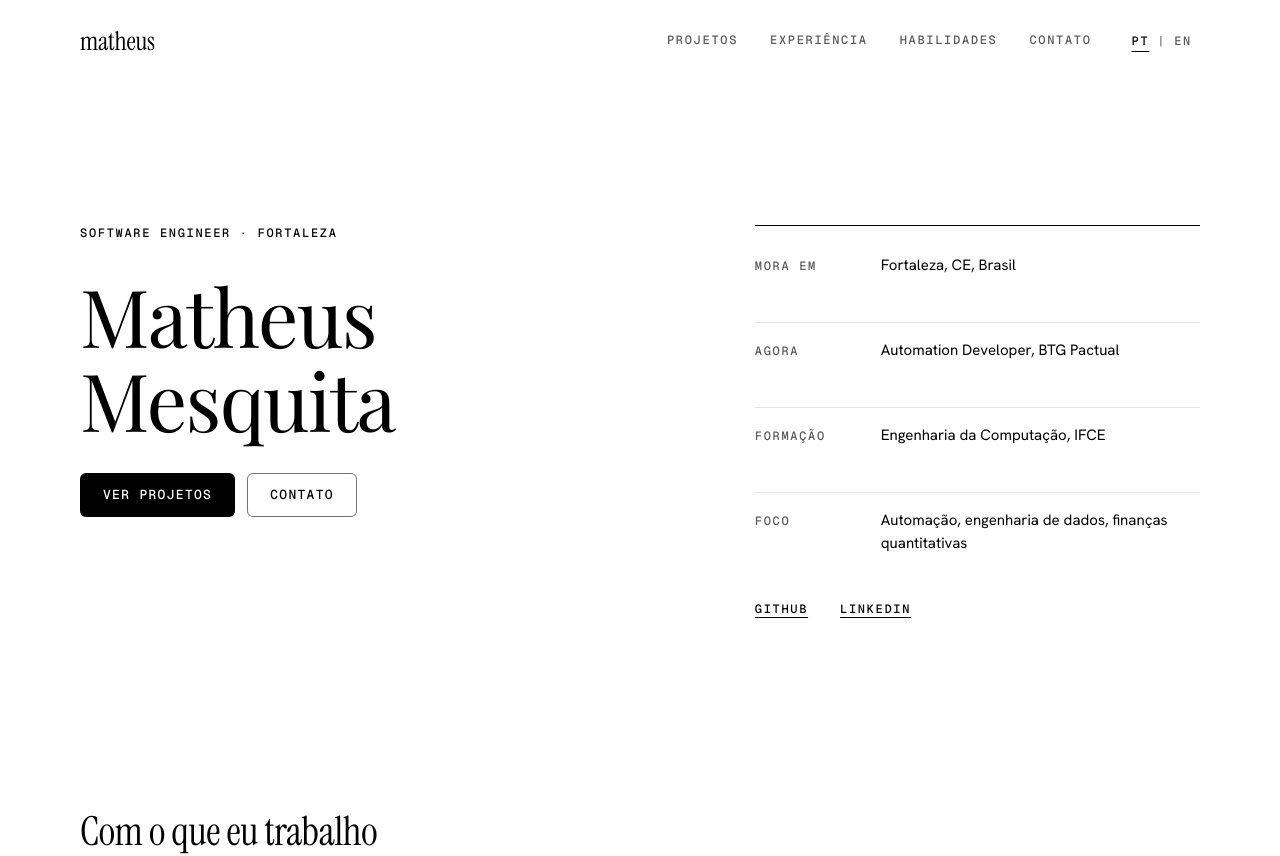
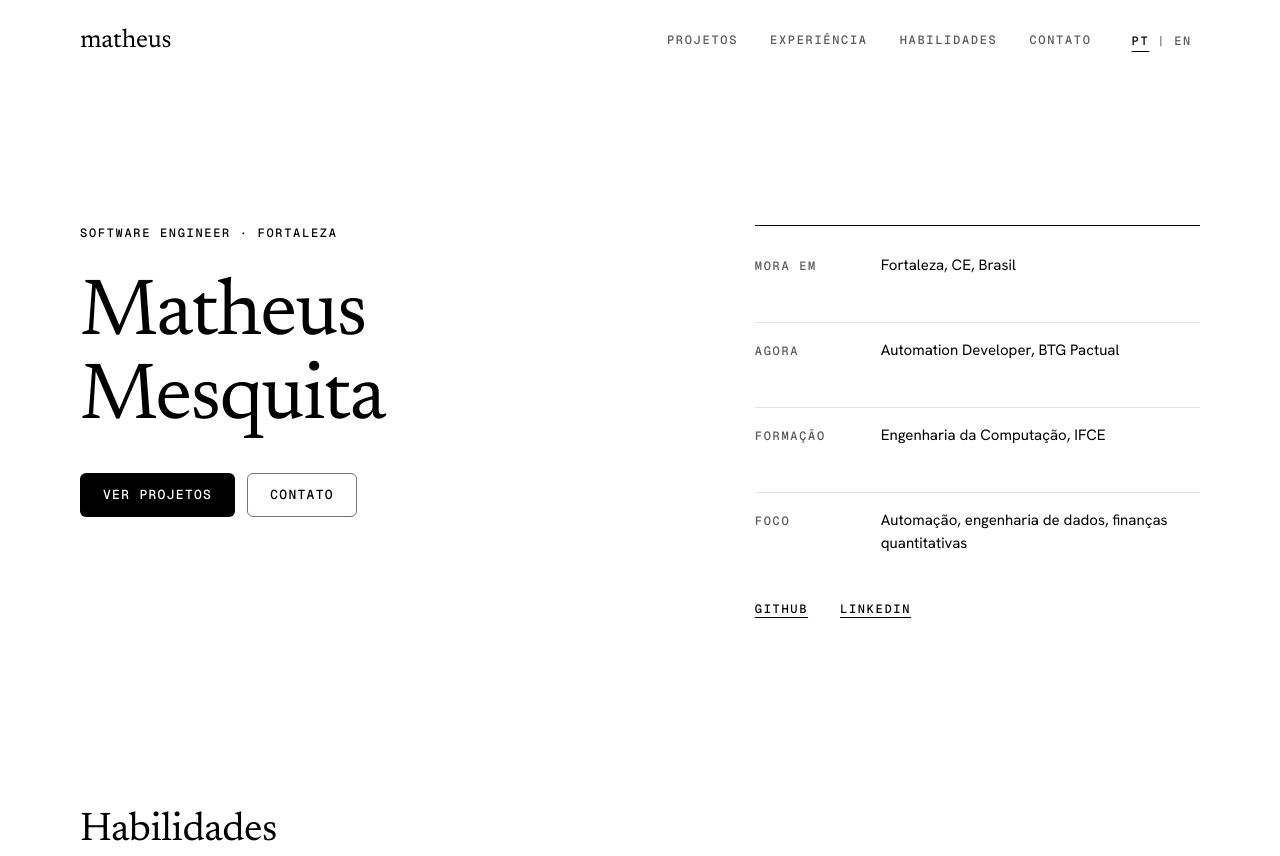
Before and after one commit to matheusmqm/portfolio, an Astro site: page / in a window 1280 px wide. Shown: the top 856 px of the page. Built offline with nearby package versions, Linux system fonts and the light colour scheme; Astro itself is replaced by a stand-in of ours.

Commit message:
feat: Newsreader e Crimson Pro no lugar das serifadas antigas; título 'Habilidades'
Co-Authored-By: Claude Sonnet 5.5 <noreply@anthropic.com>

```diff
--- a/design/tokens.json
+++ b/design/tokens.json
@@ -154,27 +154,33 @@
   "type": {
     "fonts": [
       {
-        "family": "Instrument Serif",
-        "file": "fonts/InstrumentSerif-Regular.woff2",
-        "weight": "400",
+        "family": "Newsreader",
+        "file": "fonts/Newsreader-Variable.woff2",
+        "weight": "200 800",
         "style": "normal"
       },
       {
-        "family": "Instrument Serif",
-        "file": "fonts/InstrumentSerif-Italic.woff2",
-        "weight": "400",
+        "family": "Newsreader",
+        "file": "fonts/Newsreader-Italic-Variable.woff2",
+        "weight": "200 800",
+        "style": "italic"
+      },
+      {
+        "family": "Crimson Pro",
+        "file": "fonts/CrimsonPro-Variable.woff2",
+        "weight": "200 900",
+        "style": "normal"
+      },
+      {
+        "family": "Crimson Pro",
+        "file": "fonts/CrimsonPro-Italic-Variable.woff2",
+        "weight": "200 900",
         "style": "italic"
       },
       {
         "family": "Hanken Grotesk",
         "file": "fonts/HankenGrotesk-Variable.woff2",
         "weight": "100 900",
-        "style": "normal"
-      },
-      {
-        "family": "Playfair Display",
-        "file": "fonts/PlayfairDisplay-Variable.woff2",
-        "weight": "400 900",
         "style": "normal"
       },
       {
@@ -185,8 +191,8 @@
       }
     ],
     "families": {
-      "serif": "\"Instrument Serif\", \"Iowan Old Style\", \"Palatino Linotype\", Georgia, serif",
-      "display": "\"Playfair Display\", \"Instrument Serif\", Georgia, serif",
+      "serif": "\"Crimson Pro\", Georgia, serif",
+      "display": "\"Newsreader\", Georgia, serif",
       "sans": "\"Hanken Grotesk\", system-ui, -apple-system, \"Segoe UI\", sans-serif",
       "mono": "\"Geist Mono\", ui-monospace, \"SF Mono\", Menlo, Consolas, monospace"
     },
--- a/package.json
+++ b/package.json
@@ -15,6 +15,8 @@
     "astro": "^7.4.12"
   },
   "devDependencies": {
+    "@fontsource-variable/crimson-pro": "^5.3.0",
+    "@fontsource-variable/newsreader": "^5.3.0",
     "@iconify-json/logos": "^1.2.20",
     "@iconify-json/lucide": "^1.2.156",
     "simple-icons": "^16.38.0"
--- a/scripts/verify-home.test.mjs
+++ b/scripts/verify-home.test.mjs
@@ -8,8 +8,8 @@ const projects = readdirSync('src/data/projects')
   .map((f) => JSON.parse(readFileSync(`src/data/projects/${f}`, 'utf8')));
 
 const pages = {
-  pt: { html: readFileSync('dist/index.html', 'utf8'), skills: 'habilidades', heading: 'Com o que eu trabalho' },
-  en: { html: readFileSync('dist/en/index.html', 'utf8'), skills: 'skills', heading: 'What I work with' },
+  pt: { html: readFileSync('dist/index.html', 'utf8'), skills: 'habilidades', heading: 'Habilidades' },
+  en: { html: readFileSync('dist/en/index.html', 'utf8'), skills: 'skills', heading: 'Skills' },
 };
 
 const expectedSkills = [
@@ -104,11 +104,11 @@ test('coluna de miniatura só é reservada quando a linha tem miniatura', () =>
   assert.match(readFileSync('src/components/ProjectRow.astro', 'utf8'), /row--has-thumb/);
 });
 
-test('título do hero usa a fonte larga Playfair Display, com arquivo local', () => {
+test('título do hero usa a Newsreader e Crimson Pro, com arquivo local', () => {
   const tokens = readFileSync('src/styles/tokens.css', 'utf8');
-  assert.match(tokens, /font-family: "Playfair Display"/);
-  assert.match(tokens, /--font-display: "Playfair Display"/);
-  assert.ok(existsSync('public/fonts/PlayfairDisplay-Variable.woff2'));
+  assert.match(tokens, /font-family: "Newsreader"/);
+  assert.match(tokens, /--font-display: "Newsreader"/);
+  assert.ok(existsSync('public/fonts/Newsreader-Variable.woff2'));
   const hero = readFileSync('src/styles/components.css', 'utf8').match(/^\.hero h1 \{[^}]*\}/m)?.[0] ?? '';
   assert.match(hero, /var\(--font-display\)/);
 });
--- a/src/i18n/ui.ts
+++ b/src/i18n/ui.ts
@@ -50,7 +50,7 @@ export const ui = {
     email: 'E-mail',
     rights: '© 2026 Matheus',
     skills: 'Habilidades',
-    skillsTitle: 'Com o que eu trabalho',
+    skillsTitle: 'Habilidades',
     basedIn: 'Mora em',
     now: 'Agora',
     degree: 'Formação',
@@ -107,7 +107,7 @@ export const ui = {
     email: 'Email',
     rights: '© 2026 Matheus',
     skills: 'Skills',
-    skillsTitle: 'What I work with',
+    skillsTitle: 'Skills',
     basedIn: 'Based in',
     now: 'Now',
     degree: 'Degree',
--- a/src/layouts/Base.astro
+++ b/src/layouts/Base.astro
@@ -36,10 +36,9 @@ const abs = (p: string) => new URL(p, base).href;
     <link rel="alternate" hreflang="pt-BR" href={abs(ptHref)} />
     <link rel="alternate" hreflang="en" href={abs(enHref)} />
     <link rel="icon" href="/favicon.svg" type="image/svg+xml" />
-    <link rel="preload" href="/fonts/InstrumentSerif-Regular.woff2" as="font" type="font/woff2" crossorigin />
-    <link rel="preload" href="/fonts/InstrumentSerif-Italic.woff2" as="font" type="font/woff2" crossorigin />
+    <link rel="preload" href="/fonts/Newsreader-Variable.woff2" as="font" type="font/woff2" crossorigin />
+    <link rel="preload" href="/fonts/CrimsonPro-Variable.woff2" as="font" type="font/woff2" crossorigin />
     <link rel="preload" href="/fonts/HankenGrotesk-Variable.woff2" as="font" type="font/woff2" crossorigin />
-    <link rel="preload" href="/fonts/PlayfairDisplay-Variable.woff2" as="font" type="font/woff2" crossorigin />
   </head>
   <body>
     <a class="skip" href="#main">{u.skip}</a>
--- a/src/styles/components.css
+++ b/src/styles/components.css
@@ -18,7 +18,7 @@ img { max-width: 100%; display: block; }
 .section { padding-block: var(--space-9); }
 .section + .section { border-top: 1px solid var(--border); }
 .section__head { display: flex; align-items: baseline; justify-content: space-between; gap: var(--space-5); margin-bottom: var(--space-7); }
-.section__head h2 { font: 400 40px/44px var(--font-serif); letter-spacing: -0.01em; }
+.section__head h2 { font: 400 40px/44px var(--font-display); letter-spacing: -0.01em; }
 
 /* ---------- tipografia utilitária ---------- */
 .display { font-family: var(--font-serif); font-weight: 400; }
@@ -74,7 +74,7 @@ a.tag:is(:active,.is-active), button.tag:is(:active,.is-active) { color: var(--a
 
 /* ---------- barra superior ---------- */
 .topbar { display: flex; align-items: center; justify-content: space-between; gap: var(--space-5); padding-block: var(--space-5); }
-.topbar__brand { font: 400 26px/32px var(--font-serif); color: var(--text); text-decoration: none; letter-spacing: -0.01em; }
+.topbar__brand { font: 400 26px/32px var(--font-display); color: var(--text); text-decoration: none; letter-spacing: -0.01em; }
 .topbar__right { display: flex; align-items: center; gap: var(--space-6); }
 .nav { display: flex; gap: var(--space-6); }
 .nav a { font: 500 12px/16px var(--font-mono); letter-spacing: 0.14em; color: var(--text-muted); text-decoration: none; padding-block: var(--space-2); border-bottom: 1px solid transparent; transition: color var(--duration-fast) var(--ease-standard), border-color var(--duration-fast) var(--ease-standard); }
@@ -192,7 +192,7 @@ a.tag:is(:active,.is-active), button.tag:is(:active,.is-active) { color: var(--a
 /* ---------- contato e rodapé ---------- */
 .contact { background: var(--inverse); color: var(--on-inverse); --text: var(--on-inverse); --text-muted: var(--on-inverse-muted); --accent: var(--on-inverse); --accent-hover: var(--on-inverse-muted); --accent-active: var(--on-inverse-muted); --control-border: var(--on-inverse-muted); --focus-ring: var(--on-inverse); }
 .contact__kicker { display: block; margin-bottom: var(--space-5); }
-.contact h2 { font: 400 40px/44px var(--font-serif); letter-spacing: -0.01em; margin-bottom: var(--space-5); }
+.contact h2 { font: 400 40px/44px var(--font-display); letter-spacing: -0.01em; margin-bottom: var(--space-5); }
 .contact .contact__email { display: inline-block; max-width: 100%; text-transform: none; letter-spacing: -0.02em; font: 400 clamp(28px, 6vw, 56px)/1.15 var(--font-serif); overflow-wrap: anywhere; margin-bottom: var(--space-7); }
 .contact__links { display: flex; flex-wrap: wrap; gap: var(--space-3) var(--space-6); }
 .footer { border-top: 1px solid var(--border); padding-block: var(--space-5) var(--space-7); }
--- a/src/styles/tokens.css
+++ b/src/styles/tokens.css
@@ -1,15 +1,29 @@
 /* matheus — generated from design/tokens.json. Não edite: rode `npm run tokens`. */
 @font-face {
-  font-family: "Instrument Serif";
-  src: url("/fonts/InstrumentSerif-Regular.woff2") format("woff2");
-  font-weight: 400;
+  font-family: "Newsreader";
+  src: url("/fonts/Newsreader-Variable.woff2") format("woff2");
+  font-weight: 200 800;
   font-style: normal;
   font-display: swap;
 }
 @font-face {
-  font-family: "Instrument Serif";
-  src: url("/fonts/InstrumentSerif-Italic.woff2") format("woff2");
-  font-weight: 400;
+  font-family: "Newsreader";
+  src: url("/fonts/Newsreader-Italic-Variable.woff2") format("woff2");
+  font-weight: 200 800;
+  font-style: italic;
+  font-display: swap;
+}
+@font-face {
+  font-family: "Crimson Pro";
+  src: url("/fonts/CrimsonPro-Variable.woff2") format("woff2");
+  font-weight: 200 900;
+  font-style: normal;
+  font-display: swap;
+}
+@font-face {
+  font-family: "Crimson Pro";
+  src: url("/fonts/CrimsonPro-Italic-Variable.woff2") format("woff2");
+  font-weight: 200 900;
   font-style: italic;
   font-display: swap;
 }
@@ -17,13 +31,6 @@
   font-family: "Hanken Grotesk";
   src: url("/fonts/HankenGrotesk-Variable.woff2") format("woff2");
   font-weight: 100 900;
-  font-style: normal;
-  font-display: swap;
-}
-@font-face {
-  font-family: "Playfair Display";
-  src: url("/fonts/PlayfairDisplay-Variable.woff2") format("woff2");
-  font-weight: 400 900;
   font-style: normal;
   font-display: swap;
 }
@@ -53,8 +60,8 @@
   --inverse: #000000;
   --on-inverse: #ffffff;
   --on-inverse-muted: #a3a3a3;
-  --font-serif: "Instrument Serif", "Iowan Old Style", "Palatino Linotype", Georgia, serif;
-  --font-display: "Playfair Display", "Instrument Serif", Georgia, serif;
+  --font-serif: "Crimson Pro", Georgia, serif;
+  --font-display: "Newsreader", Georgia, serif;
   --font-sans: "Hanken Grotesk", system-ui, -apple-system, "Segoe UI", sans-serif;
   --font-mono: "Geist Mono", ui-monospace, "SF Mono", Menlo, Consolas, monospace;
   --space-1: 4px;
```
Also changed, not shown: public/fonts/CrimsonPro-Italic-Variable.woff2 (added), public/fonts/CrimsonPro-Variable.woff2 (added), public/fonts/InstrumentSerif-Italic.woff2 (deleted), public/fonts/InstrumentSerif-Regular.woff2 (deleted), public/fonts/Newsreader-Italic-Variable.woff2 (added), public/fonts/Newsreader-Variable.woff2 (added), public/fonts/PlayfairDisplay-Variable.woff2 (deleted), 1 other file.
